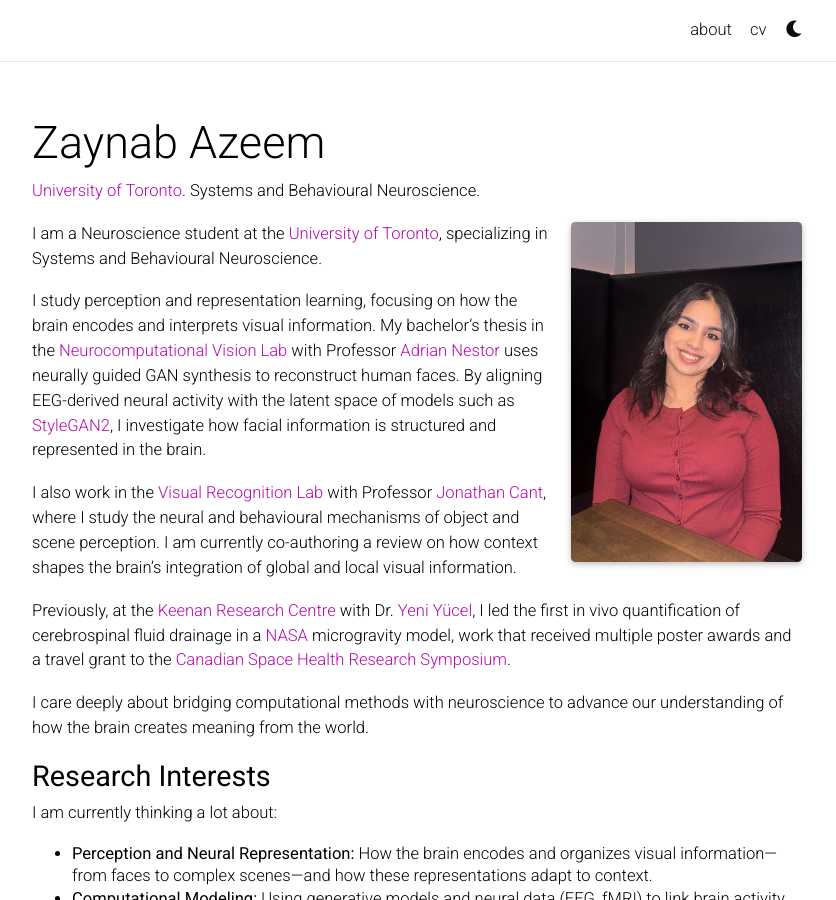
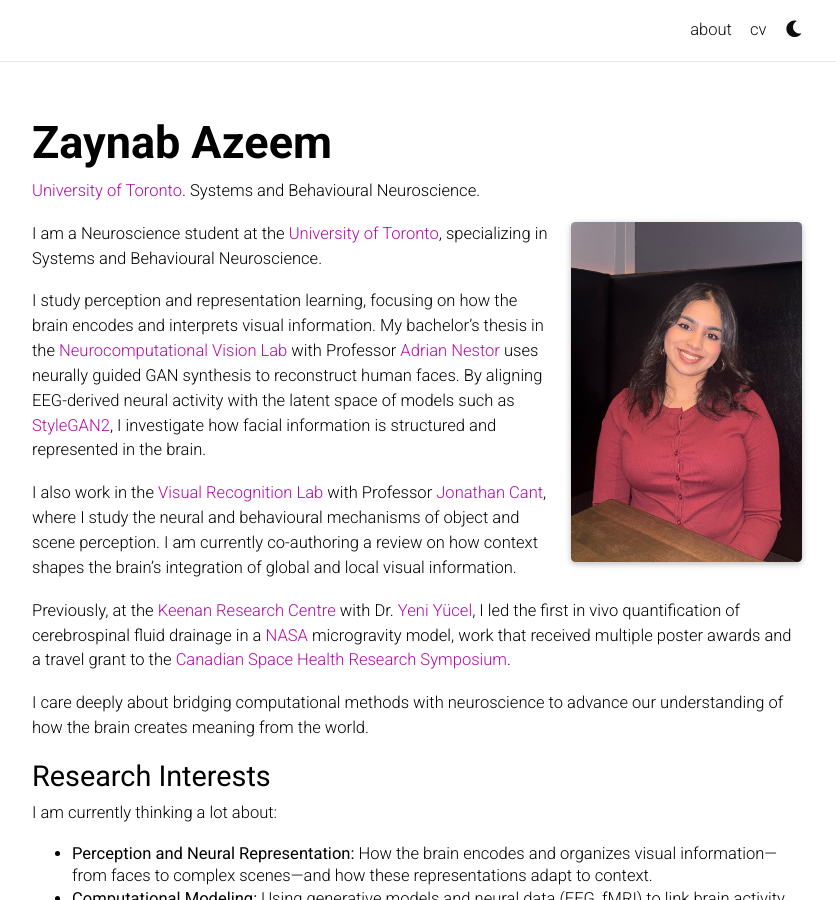
Before and after one commit to zaynabfa/zaynabfa.github.io, a Jekyll site: the page built from _pages/about.md, in a window 1280 px wide and 900 px high. Shown: the whole window, without its empty margins (223-1059 px from the left). Built offline with Jekyll 4.4.1, drawn with Linux system fonts in a browser that asks for light colours; full-size pictures stand in for the smaller copies a plugin makes; comment, search, counter and statistics services are not loaded; a style sheet for code colours, icons or effects is not loaded.

Commit message:
Update site.

```diff
--- a/_includes/header.html
+++ b/_includes/header.html
@@ -4,7 +4,8 @@
     <div class="container">
       {% if page.title != "about" %}
       <a class="navbar-brand title font-weight-lighter" href="{{ site.baseurl | prepend: site.url }}/">
-        {% if site.title == "blank" %}{{ site.first_name }} {{ site.middle_name }} {{ site.last_name }}{% else %}{{ site.title }}{% endif %}
+        {% if site.title == "blank" %}<span class="font-weight-bold">{{ site.first_name }}</span> {{ site.middle_name }}
+        <span class="font-weight-bold">{{ site.last_name }}</span>{% else %}{{ site.title }}{% endif %}
       </a>
       {% elsif site.enable_navbar_social %}
       <!-- Social Icons -->
--- a/_layouts/about.html
+++ b/_layouts/about.html
@@ -6,7 +6,8 @@
 <div class="post" id="about">
   <header class="post-header">
     <h1 class="post-title">
-      {% if site.title == "blank" -%}{{ site.first_name }} {{ site.middle_name }} {{ site.last_name }}{%- else -%}{{ site.title }}{%- endif %}
+      {% if site.title == "blank" -%}<span class="font-weight-bold">{{ site.first_name }}</span> {{ site.middle_name }}
+      <span class="font-weight-bold">{{ site.last_name }}</span>{%- else -%}{{ site.title }}{%- endif %}
     </h1>
     <p class="desc">{{ page.subtitle }}</p>
   </header>
```
